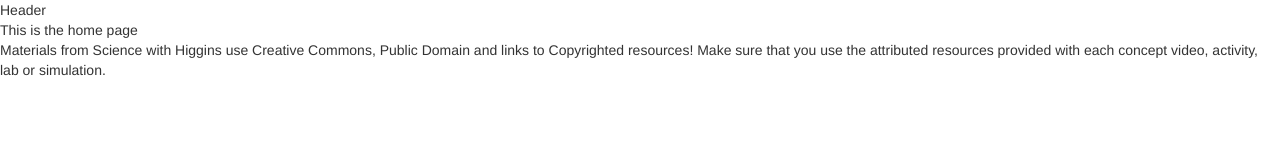
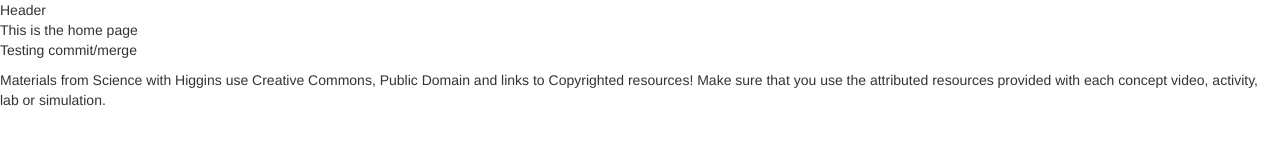
Before and after one commit to dbradley771/Science-with-Higgins, a plain HTML site: page index.html in a window 1280 px wide. Drawn offline with nearby package versions, Linux system fonts and the light colour scheme.

Commit message:
Testing commit/merge

```diff
--- a/index.html
+++ b/index.html
@@ -28,6 +28,8 @@
 
 	<div>This is the home page</div>
 
+	<p>Testing commit/merge</p>
+
 	<footer>
 		<p>Materials from Science with Higgins use Creative Commons, Public Domain and links to Copyrighted
 		resources! Make sure that you use the attributed resources provided with each concept video, activity,
```
